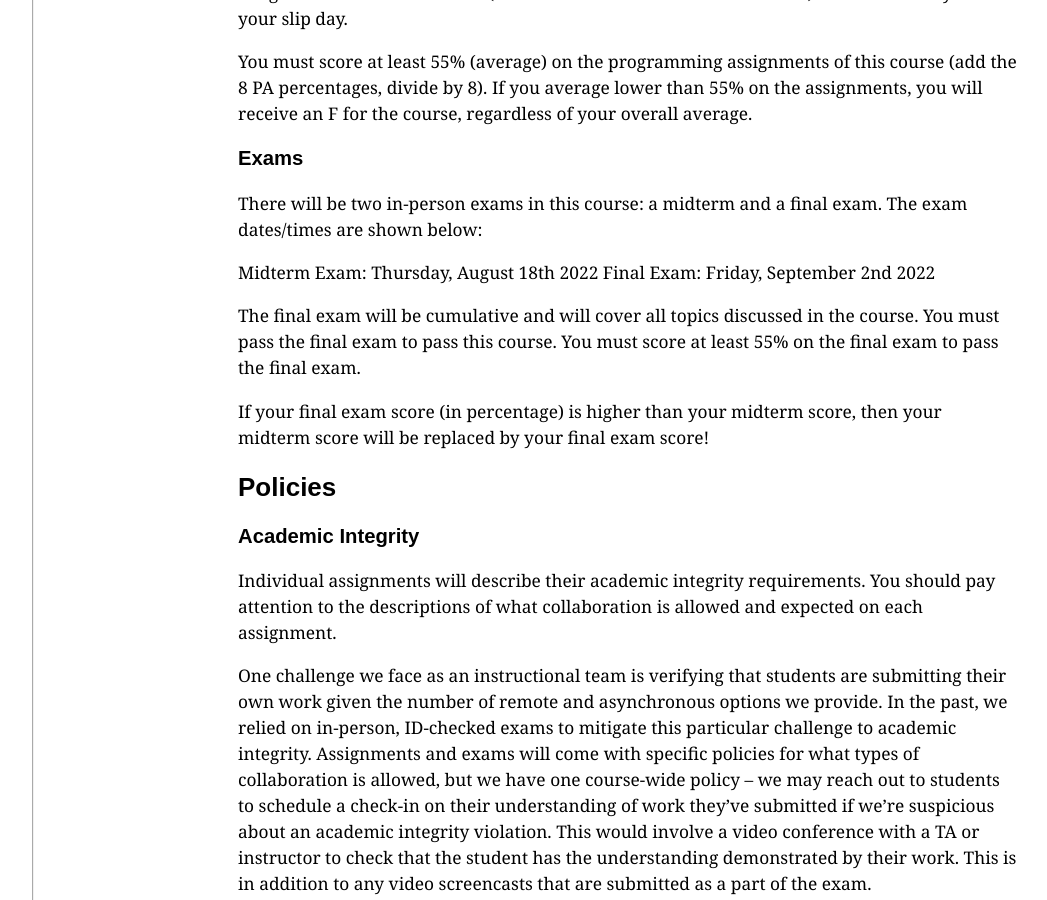
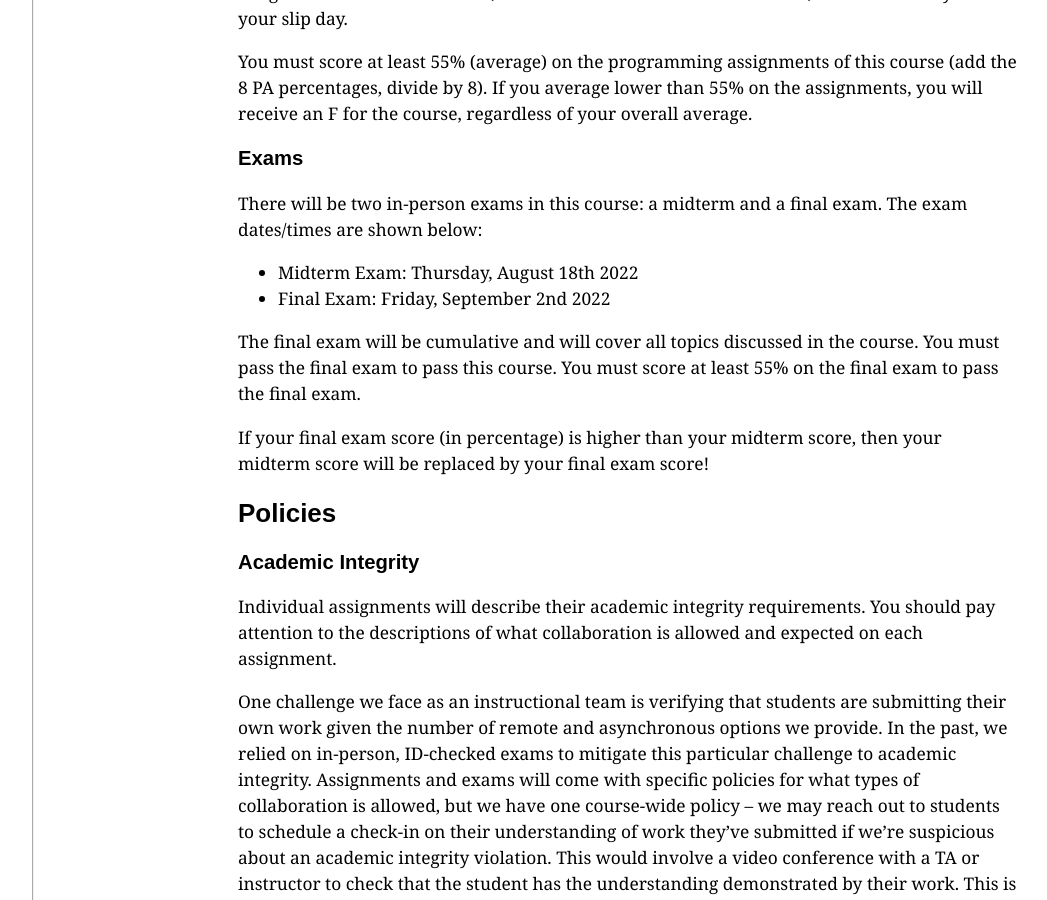
Before and after one commit to ucsd-cse11-su222/ucsd-cse11-su222.github.io, a Jekyll site: the page built from syllabus.md, in a window 1280 px wide and 900 px high, scrolled down 2641 px. Shown: the whole window, without its empty margins (56-1103 px from the left). Built offline with Jekyll 4.4.1, drawn with Linux system fonts in a browser that asks for light colours.

```diff
--- a/syllabus.md
+++ b/syllabus.md
@@ -125,8 +125,8 @@ You must score at least 55% (average) on the programming assignments of this cou
 
 There will be two in-person exams in this course: a midterm and a final exam. The exam dates/times are shown below:
 
-Midterm Exam: Thursday, August 18th 2022
-Final Exam: Friday, September 2nd 2022
+- Midterm Exam: Thursday, August 18th 2022
+- Final Exam: Friday, September 2nd 2022
 
 The final exam will be cumulative and will cover all topics discussed in the course. You must pass the final exam to pass this course. You must score at least 55% on the final exam to pass the final exam.
 
```
